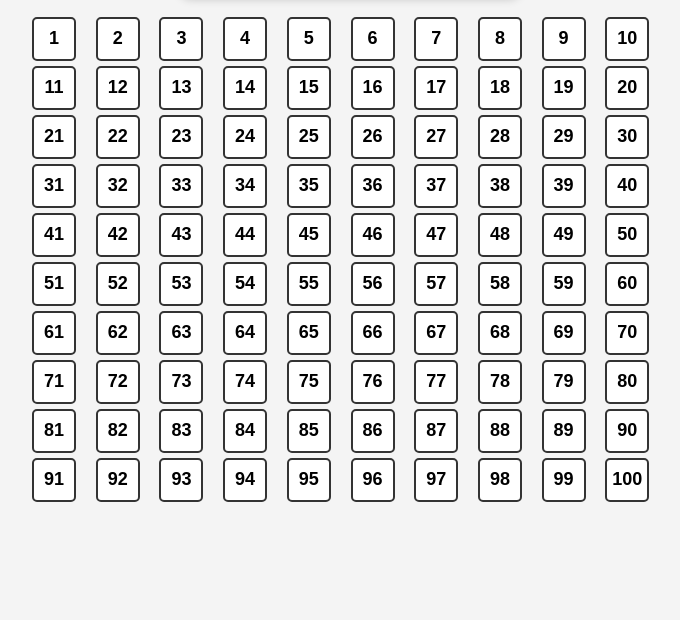
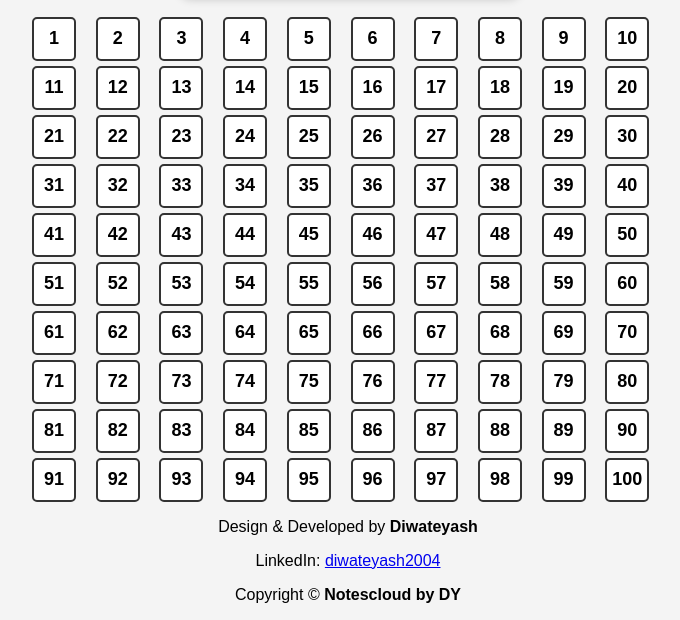
Before and after one commit to Mediwateyash/Housie-game, a plain HTML site: page index.html in a window 1280 px wide. Shown: the part 191-811 px from the top of the page, without its empty margins (292-972 px from the left). Drawn offline with Linux system fonts and the light colour scheme.

Commit message:
update2 html

```diff
--- a/index.html
+++ b/index.html
@@ -4,7 +4,7 @@
     <meta charset="UTF-8">
     <meta name="viewport" content="width=device-width, initial-scale=1.0">
     <title>Tambola Number Generator</title>
-    <link rel="stylesheet" href="/style.css">
+    <link rel="stylesheet" href="style.css">
 </head>
 <body>
     <div class="container">
@@ -13,6 +13,12 @@
         <div class="number-grid" id="grid"></div>
     </div>
 
-    <script src="/script.js"></script>
+    <footer>
+        <p>Design & Developed by <strong>Diwateyash</strong></p>
+        <p>LinkedIn: <a href="https://linkedin.com/in/diwateyash2004" target="_blank">diwateyash2004</a></p>
+        <p>Copyright &copy; <strong>Notescloud by DY</strong></p>
+    </footer>
+
+    <script src="script.js"></script>
 </body>
 </html>
```
